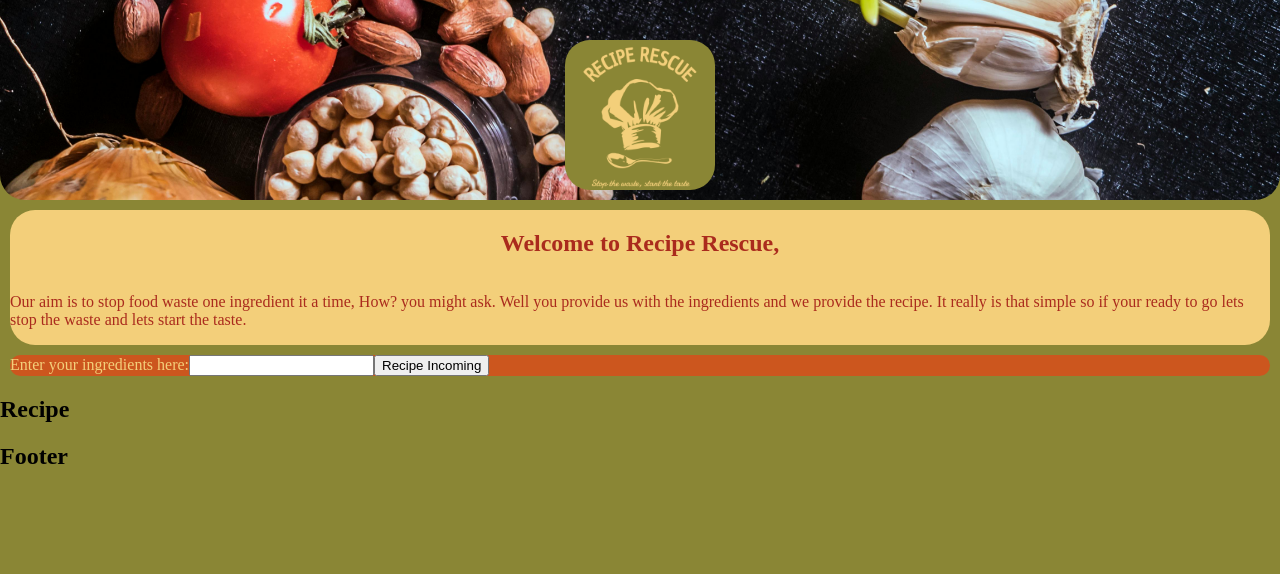
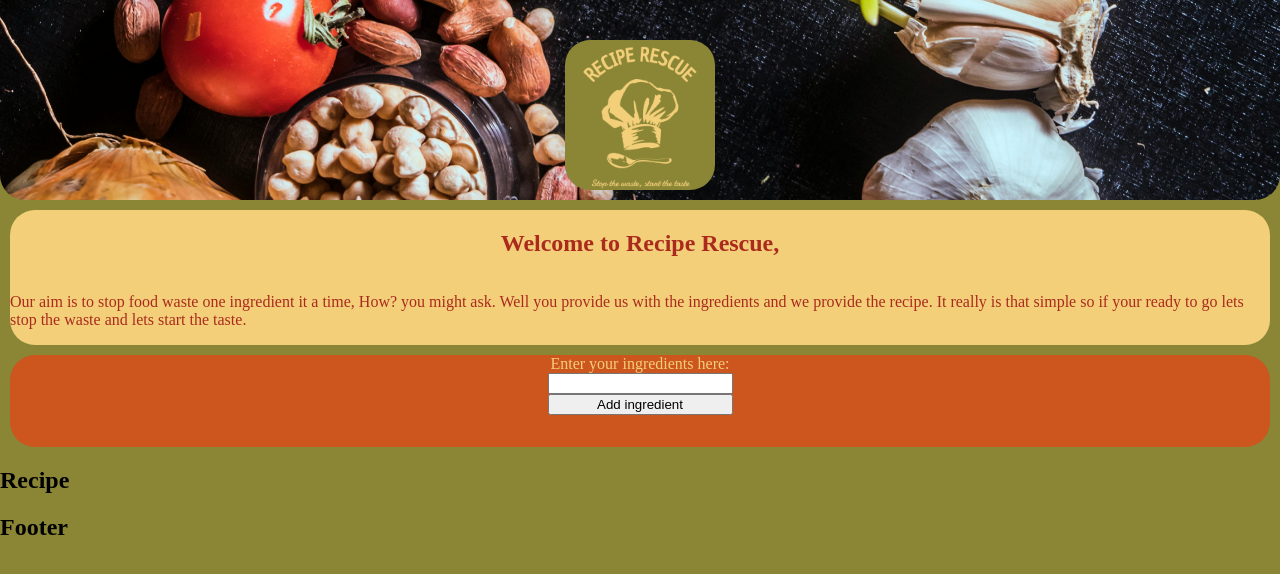
Before and after one commit to devildex91/recipe-rescue, a React (Vite) app in the folder recipe-rescue/: page / in a window 1280 px wide. Shown: the top 574 px of the page. Built offline with nearby package versions, Linux system fonts and the light colour scheme.

Commit message:
list section added and state set up for list items to render to page

```diff
--- a/recipe-rescue/src/App.css
+++ b/recipe-rescue/src/App.css
@@ -49,6 +49,17 @@ border-radius: 0 0 25px 25px;
   color:#F3CF7A;
 margin:10px;
 border-radius: 25px;
+display:flex;
+flex-direction: column;
+justify-content: center;
+align-items: center;
+}
+#listSection form{
+  display: flex;
+  max-width:450px;
+  flex-direction: column;
+  justify-content: center;
+  text-align: center;
 }
 
 
--- a/recipe-rescue/src/App.jsx
+++ b/recipe-rescue/src/App.jsx
@@ -1,4 +1,5 @@
-import { useState } from 'react'
+import {useState} from 'react'
+
 
 import './App.css'
 import Navbar from  "./components/Navbar"
@@ -7,18 +8,18 @@ import List from "./components/List"
 import Recipe from "./components/Recipe"
 import Footer from "./components/Footer"
 
-function App() {
-  const [count, setCount] = useState(0)
+export default function App() {
+
+
+  const [recipe, setRecipe]=useState(" ")
 
   return (
     <>
     <Navbar />
     <Header />
-    <List />
+    <List/>
     <Recipe />
     <Footer />
     </>
   )
 }
-
-export default App
--- a/recipe-rescue/src/components/List.jsx
+++ b/recipe-rescue/src/components/List.jsx
@@ -1,16 +1,24 @@
+import {useState} from "react";
 
+export default function List({}){
+  const [ingredients, setIngredients]= useState([])
+ //function to take input and push to state array
+    function handleSubmit(formData){
 
-export default function List(){
+   const newIngredient = formData.get("ingredient")
+   setIngredients(prevIngredients => [...prevIngredients,newIngredient])
+ }
+const ingredientItem = ingredients.map((ingredient)=> <li key={Math.floor(Math.random()*100)}>{ingredient}</li> )
 
     return (
         <section id = "listSection">
-        <form>
-            <label htmlFor="ingredients">Enter your ingredients here:</label>
-           <input type = "text" id="ingredients"></input>
-           <button type = "submit">Recipe Incoming</button>
+        <form action = {handleSubmit} className = "ingredientsForm">
+            <label htmlFor="ingredient">Enter your ingredients here:</label>
+           <input type = "text" id="ingredient" name = "ingredient"></input>
+           <button>Add ingredient</button>
         </form>
         <ul id="ingredientsList">
-
+          {ingredientItem}
         </ul>
 
         </section>
```
